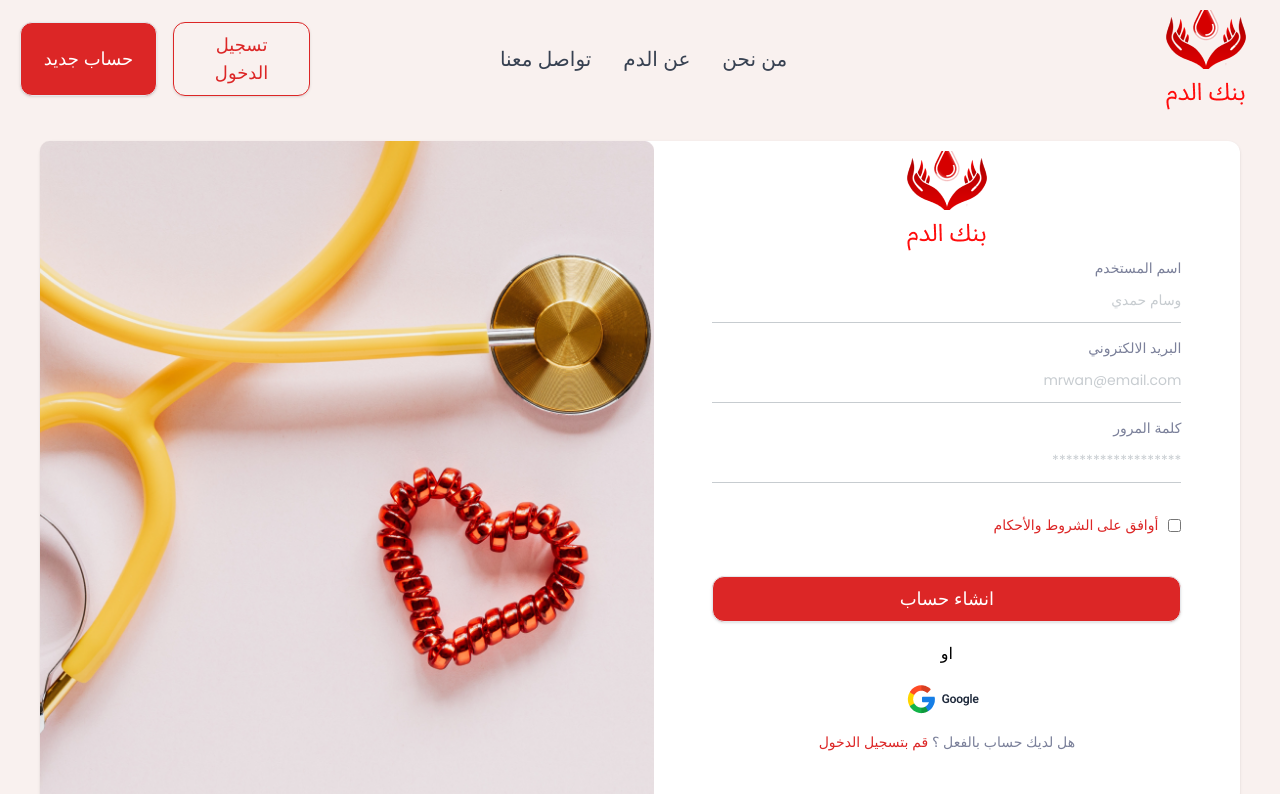
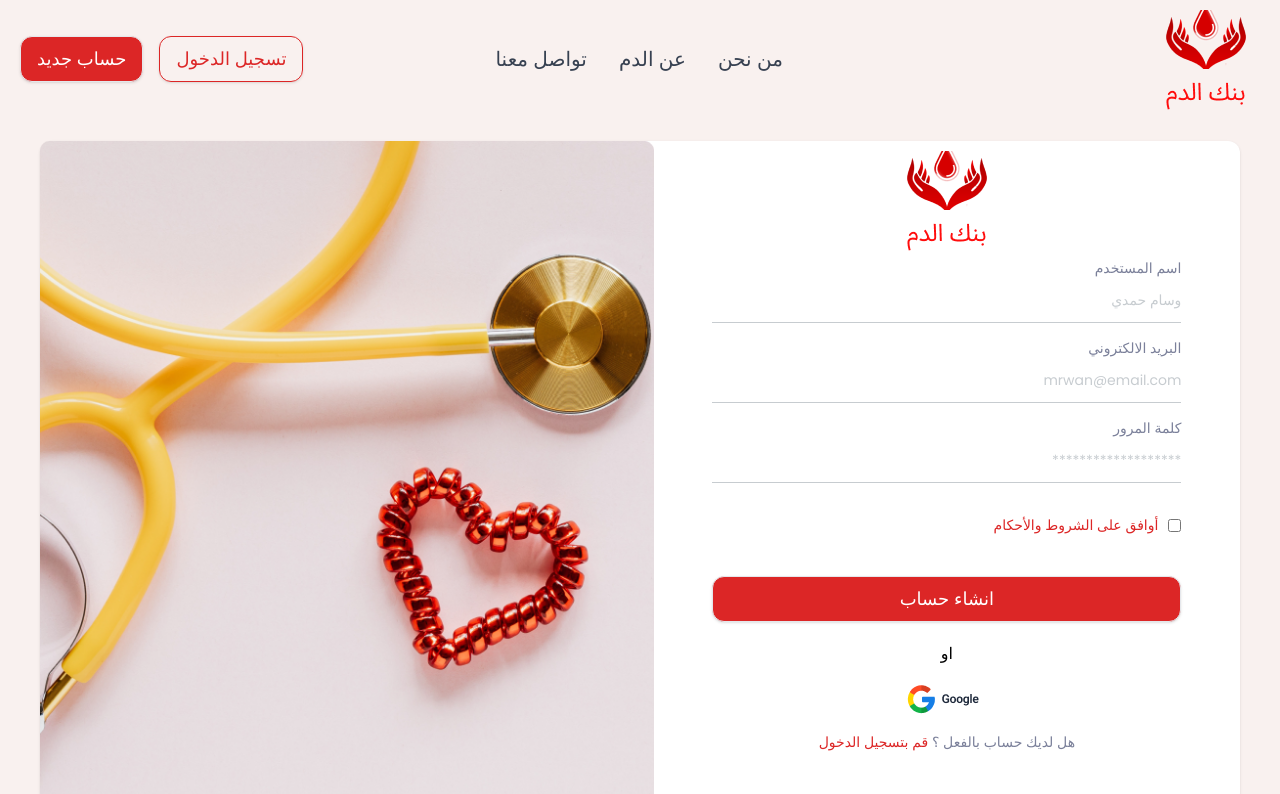
Before and after one commit to 1FaresKhalil/bloodBank, a React (Create React App) app in the folder Frontend/: page / in a window 1280 px wide. Shown: the top 794 px of the page. Built offline with nearby package versions, Linux system fonts and the light colour scheme.

Commit message:
navbar and sign fixs

```diff
--- a/Frontend/src/Components/Pages/SignIn.js
+++ b/Frontend/src/Components/Pages/SignIn.js
@@ -1,12 +1,25 @@
+import { useEffect } from "react";
+import AOS from "aos";
+import "aos/dist/aos.css";
+
 import Navbar from "../UI/LandingNavbar";
 import Footer from "../UI/Footer";
 import Logo from "../../Assets/images/Logo.png";
-import GoogleIcon from '../../Assets/images/google-ic.png'
-import SignImg from '../../Assets/images/sign-img.png'
+import GoogleIcon from "../../Assets/images/google-ic.png";
+import SignImg from "../../Assets/images/sign-img.png";
 const SignIn = () => {
+  useEffect(() => {
+    AOS.init({
+      duration: 2000,
+      once: true,
+    });
+  }, []);
   return (
-    <div className="bg-[#F9F1EF]">
-      <Navbar />
+    <div
+      data-aos="fade-up"
+      className="bg-[#F9F1EF] flex flex-col justify-between "
+    >
+      <Navbar data-aos="fade-up" />
       <div className="flex justify-center lg:justify-between container xl:max-w-[1200px] mx-auto bg-white mt-6 rounded-xl shadow ">
         <div className="basis-[92%] lg:basis-1/2">
           <div>
@@ -69,13 +82,26 @@ const SignIn = () => {
                 name="accept__terms"
                 value="yes"
               />
-              <label className="text-red-600 text-[14px] pr-[10px]" htmlFor="terms">أوافق على الشروط والأحكام</label>
+              <label
+                className="text-red-600 text-[14px] pr-[10px]"
+                htmlFor="terms"
+              >
+                أوافق على الشروط والأحكام
+              </label>
             </div>
             <button className="contained-btn w-full ">انشاء حساب</button>
             <div className="flex flex-col items-center gap-4">
               <span className="pt-5">او</span>
-              <a href="/"><img src={GoogleIcon} alt="google-icon" /></a>
-              <p className="text-[#7B809A] text-[14px] pb-4">هل لديك حساب بالفعل ؟ <a className="text-red-600" href="/"> قم بتسجيل الدخول</a></p>
+              <a href="/">
+                <img src={GoogleIcon} alt="google-icon" />
+              </a>
+              <p className="text-[#7B809A] text-[14px] pb-4">
+                هل لديك حساب بالفعل ؟{" "}
+                <a className="text-red-600" href="/">
+                  {" "}
+                  قم بتسجيل الدخول
+                </a>
+              </p>
             </div>
           </div>
         </div>
@@ -83,7 +109,7 @@ const SignIn = () => {
           <img className="h-full" src={SignImg} alt="sign-img" />
         </div>
       </div>
-      <Footer/>
+      <Footer />
     </div>
   );
 };
--- a/Frontend/src/Components/UI/LandingNavbar.js
+++ b/Frontend/src/Components/UI/LandingNavbar.js
@@ -12,7 +12,7 @@ const LandingNavbar = (props) => {
       data-aos={animateAos}
       className={`md:h-auto md:container px-5 flex flex-wrap mx-auto pt-1 pb-6 rounded-xl md:py-0 items-center justify-between w-full text-lg text-gray-700 ${
         showMenu
-          ? "bg-white h-full content-between fixed z-20"
+          ? "bg-white h-full content-between fixed md:static z-10 md:z-0 transition-opacity"
           : "bg-transparent"
       } md:bg-transparent`}
     >
@@ -38,11 +38,12 @@ const LandingNavbar = (props) => {
       <div
         className={`${
           !showMenu ? "hidden" : ""
-        } w-full pb-4 md:pb-0 md:flex md:items-center md:w-auto `}
+        } w-full pb-4 md:pb-0 md:flex md:items-center md:w-auto`}
         id="menu"
       >
         <ul
           className="
+          transition-all
         text-center
         pt-4
         text-base text-gray-700
@@ -50,17 +51,17 @@ const LandingNavbar = (props) => {
         md:justify-between
         md:pt-0"
         >
-          <li className="text-5xl md:text-xl">
+          <li className="text-5xl  md:text-xl">
             <a className="md:p-4 py-2 block hover:text-red-600" href="/">
               من نحن
             </a>
           </li>
-          <li className="text-5xl md:text-xl py-10 md:py-0">
+          <li className="text-5xl  md:text-xl py-10 md:py-0">
             <a className="md:p-4 py-2 block hover:text-red-600" href="/">
               عن الدم
             </a>
           </li>
-          <li className="text-5xl md:text-xl">
+          <li className="text-5xl  md:text-xl">
             <a className="md:p-4 py-2 block hover:text-red-600" href="/">
               تواصل معنا
             </a>
@@ -69,11 +70,15 @@ const LandingNavbar = (props) => {
       </div>
       <div
         className={`${
-          !showMenu ? "hidden" : "w-full"
+          !showMenu ? "hidden" : "w-full md:w-auto"
         }  flex flex-col md:flex-row md:flex  gap-4`}
       >
-        <button className="outlined-btn w-[137px]">تسجيل الدخول</button>
-        <button className="contained-btn w-[137px]">حساب جديد </button>
+        <button className="outlined-btn py-3 md:py-2 text-2xl sm:text-lg ">
+          تسجيل الدخول
+        </button>
+        <button className="contained-btn py-3 md:py-2 text-2xl sm:text-lg">
+          حساب جديد{" "}
+        </button>
       </div>
     </nav>
   );
```
